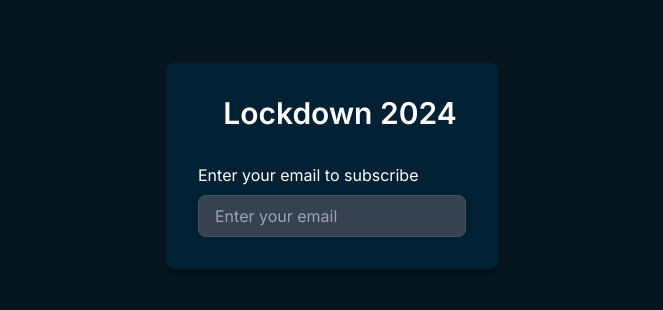
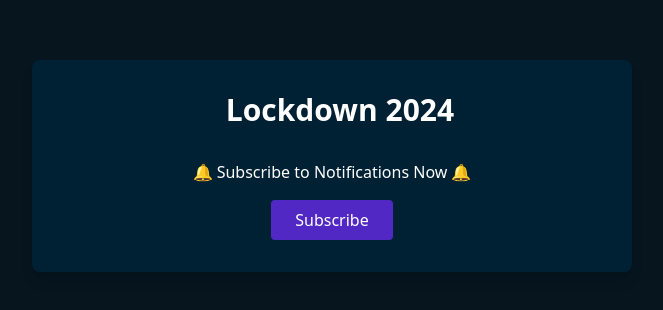
Before and after one commit to fbeavan-zengenti/push-it-real-good-nextjs, a Next.js app: page / in a window 1280 px wide. Shown: the part 234-544 px from the top of the page, without its empty margins (308-971 px from the left). Built offline with nearby package versions, Linux system fonts and the light colour scheme.

Commit message:
chore: tidy up some files

```diff
--- a/src/app/layout.tsx
+++ b/src/app/layout.tsx
@@ -1,22 +1,11 @@
-import type { Metadata } from "next";
-import { Inter } from "next/font/google";
-import "./globals.css";
-
-const inter = Inter({ subsets: ["latin"] });
-
-export const metadata: Metadata = {
-  title: "Create Next App",
-  description: "Generated by create next app",
-};
-
 export default function RootLayout({
   children,
-}: Readonly<{
-  children: React.ReactNode;
-}>) {
+}: {
+  children: React.ReactNode
+}) {
   return (
     <html lang="en">
-      <body className={inter.className}>{children}</body>
+      <body>{children}</body>
     </html>
-  );
+  )
 }
--- /dev/null
+++ b/src/components/main.layout.tsx
@@ -0,0 +1,9 @@
+import "@/theme/global.css";
+
+export default function Layout({ children }: { children: React.ReactNode }) {
+  return (
+    <>
+      <main>{children}</main>
+    </>
+  )
+}
--- /dev/null
+++ b/src/pages/_app.tsx
@@ -0,0 +1,10 @@
+import Layout from "@/components/main.layout";
+import { AppProps } from "next/app";
+
+export default function MyApp({ Component, pageProps }: AppProps) {
+  return (
+    <Layout>
+      <Component {...pageProps} />
+    </Layout>
+  )
+}
--- a/src/app/page.tsx
+++ b/src/pages/index.tsx
@@ -32,26 +32,28 @@ const Home = () => {
 
 
   return (
-    <div className="min-h-screen flex items-center justify-center bg-[var(--semantic-background-primary)] text-[var(--semantic-type-primary)]">
-      <div className="max-w-[1000px] p-8 bg-[var(--semantic-background-secondary)] rounded-lg shadow-lg">
+    <div className="min-h-screen flex items-center justify-center bg-[var(--semantic-background-primary)] text-[var(--semantic-type-primary)] px-4">
+      <div className="max-w-[600px] w-full p-8 bg-[var(--semantic-background-secondary)] rounded-lg shadow-lg">
         <div className="flex items-center justify-center">
           <h1 className="text-3xl font-semibold ml-4">Lockdown 2024</h1>
         </div>
-        <div className="mt-8 flex gap-4">
-          <div className="flex flex-col gap-2">
-            <label htmlFor="email"  className="text-s text-left">Enter your email to subscribe</label>
+        <div className="mt-8 flex items-center justify-center">
+          <div className="flex flex-col gap-4">
+            <p>🔔 Subscribe to Notifications Now 🔔</p>
+            <button
+            type="button"
+            // onClick={doSubscribe}
+            className="py-2 px-6 bg-[var(--semantic-action-prority-background)] hover:bg-[var(--semantic-action-prority-hover)] text-[var(--semantic-action-prority-text)] rounded-[0.25rem] focus:outline-none self-center"
+          >
+            Subscribe
+          </button>
+            {/* <label htmlFor="email"  className="text-s text-left">Enter your email to subscribe</label>
             <input
               className="py-2 px-4 bg-gray-700 border border-gray-600 rounded-lg focus:outline-none focus:border-gray-400 flex-1"
               placeholder="Enter your email" type="email" name="email" id="email"
-              />
+              /> */}
             </div>
-          {/* <button
-            type="button"
-            onClick={doSubscribe}
-            className="py-2 px-6 bg-[var(--semantic-action-prority-background)] hover:bg-[var(--semantic-action-prority-hover)] text-[var(--semantic-action-prority-text)] rounded-[0.25rem] focus:outline-none self-end"
-          >
-            Subscribe
-          </button> */}
+          {/* */}
         </div>
       </div>
     </div>
```
Also changed, not shown: src/theme/global.css (renamed from src/app/globals.css).
